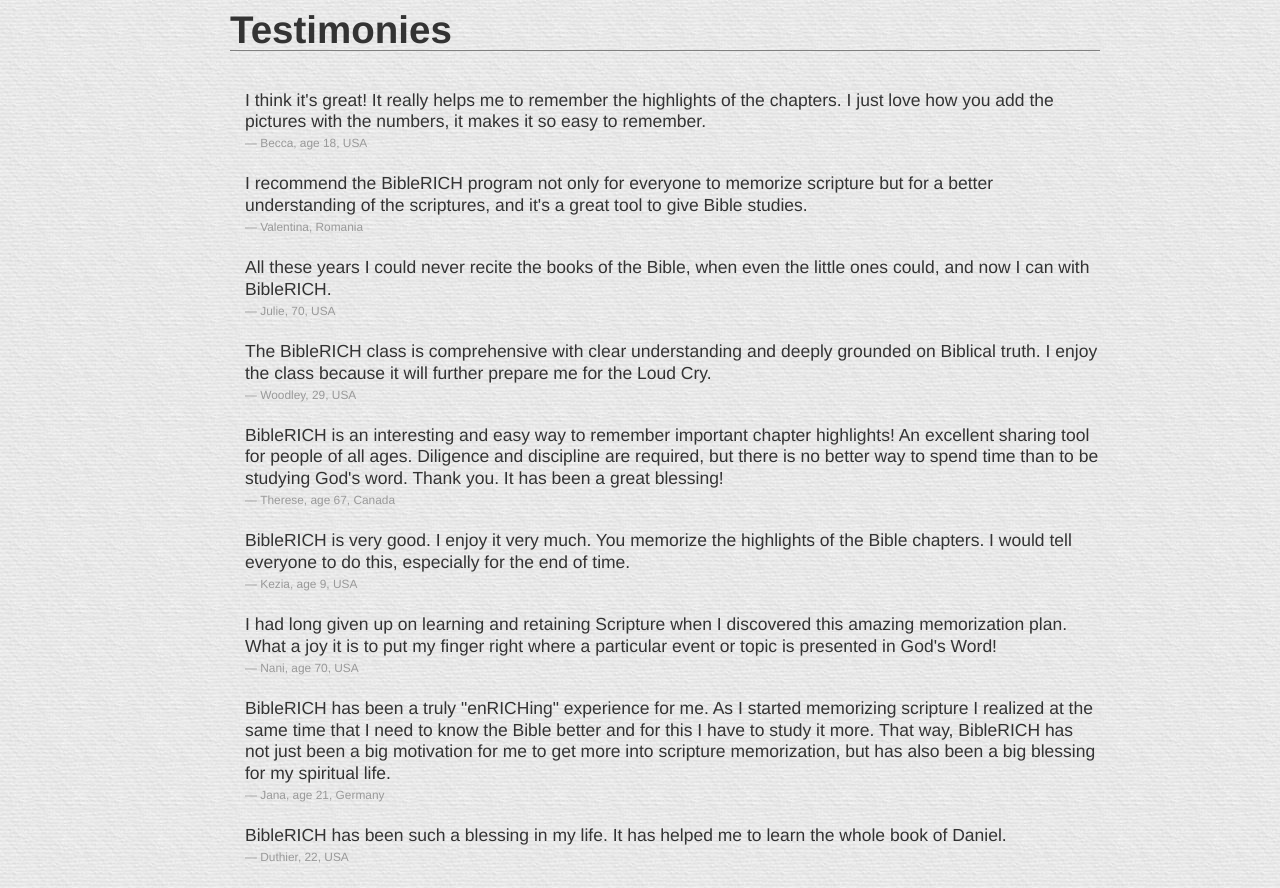
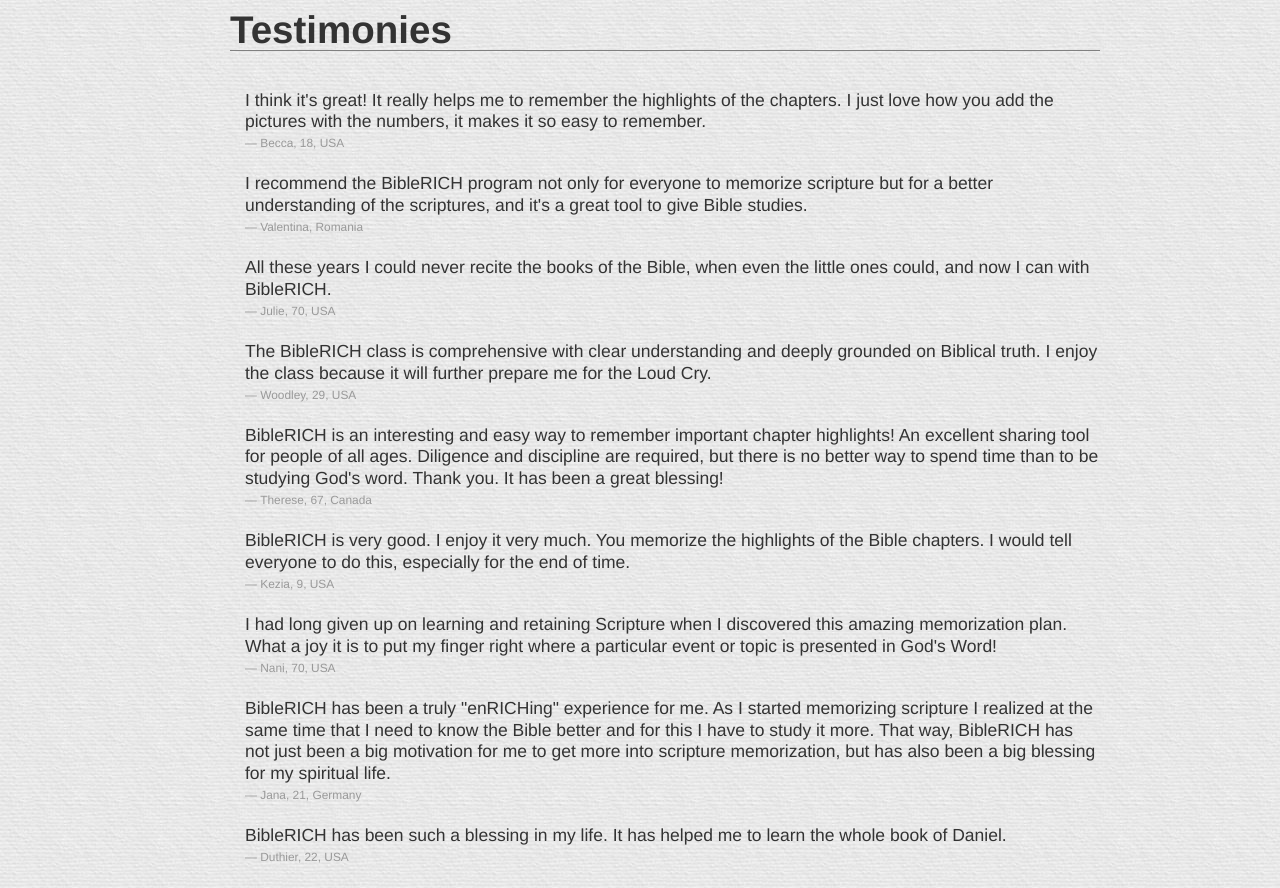
Before and after one commit to xonev/biblerich, a Jekyll site: the page built from _posts/2013-03-15-testimonies.html, in a window 1280 px wide and 1400 px high. Shown: the top 888 px of the window. Built offline with Jekyll 4.4.1, drawn with Linux system fonts in a browser that asks for light colours; some of the changed text lies outside the part shown.

Commit message:
Fixed some copy.

```diff
--- a/_posts/2013-03-15-testimonies.html
+++ b/_posts/2013-03-15-testimonies.html
@@ -7,7 +7,7 @@
 <blockquote>
   <p>I think it's great! It really helps me to remember the highlights of the
   chapters. I just love how you add the pictures with the numbers, it makes it so easy to remember.</p>
-  <small>Becca, age 18, USA</small>
+  <small>Becca, 18, USA</small>
 </blockquote>
 <blockquote>
   <p>
@@ -37,14 +37,14 @@
   required, but there is no better way to spend time than to be studying God's word. Thank you. It
   has been a great blessing!
   </p>
-  <small>Therese, age 67, Canada</small>
+  <small>Therese, 67, Canada</small>
 </blockquote>
 <blockquote>
   <p>
   BibleRICH is very good. I enjoy it very much. You memorize the highlights
   of the Bible chapters. I would tell everyone to do this, especially for the end of time.
   </p>
-  <small>Kezia, age 9, USA</small>
+  <small>Kezia, 9, USA</small>
 </blockquote>
 <blockquote>
   <p>
@@ -52,7 +52,7 @@
   this amazing memorization plan. What a joy it is to put my finger right where a particular event
   or topic is presented in God's Word!
   </p>
-  <small>Nani, age 70, USA</small>
+  <small>Nani, 70, USA</small>
 </blockquote>
 <blockquote>
   <p>
@@ -61,7 +61,7 @@
   for this I have to study it more. That way, BibleRICH has not just been a big motivation for me
   to get more into scripture memorization, but has also been a big blessing for my spiritual life.
   </p>
-  <small>Jana, age 21, Germany</small>
+  <small>Jana, 21, Germany</small>
 </blockquote>
 <blockquote>
   <p>
@@ -112,7 +112,7 @@
   rekindled my interest in studying the amazing accuracy of Bible prophecies and so much more!
   It has also given me more confidence when sharing God's Word with others.
   </p>
-  <small>John, age 70, USA</small>
+  <small>John, 70, USA</small>
 </blockquote>
 <blockquote>
   <p>
```
